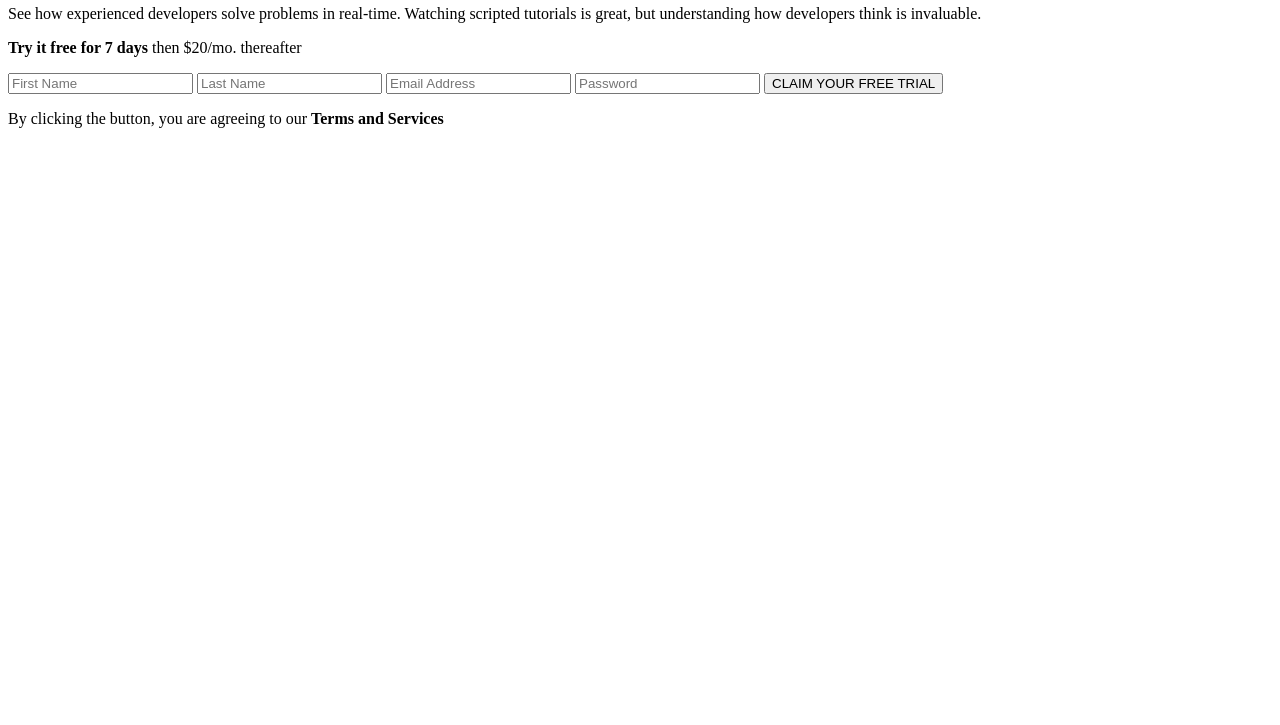
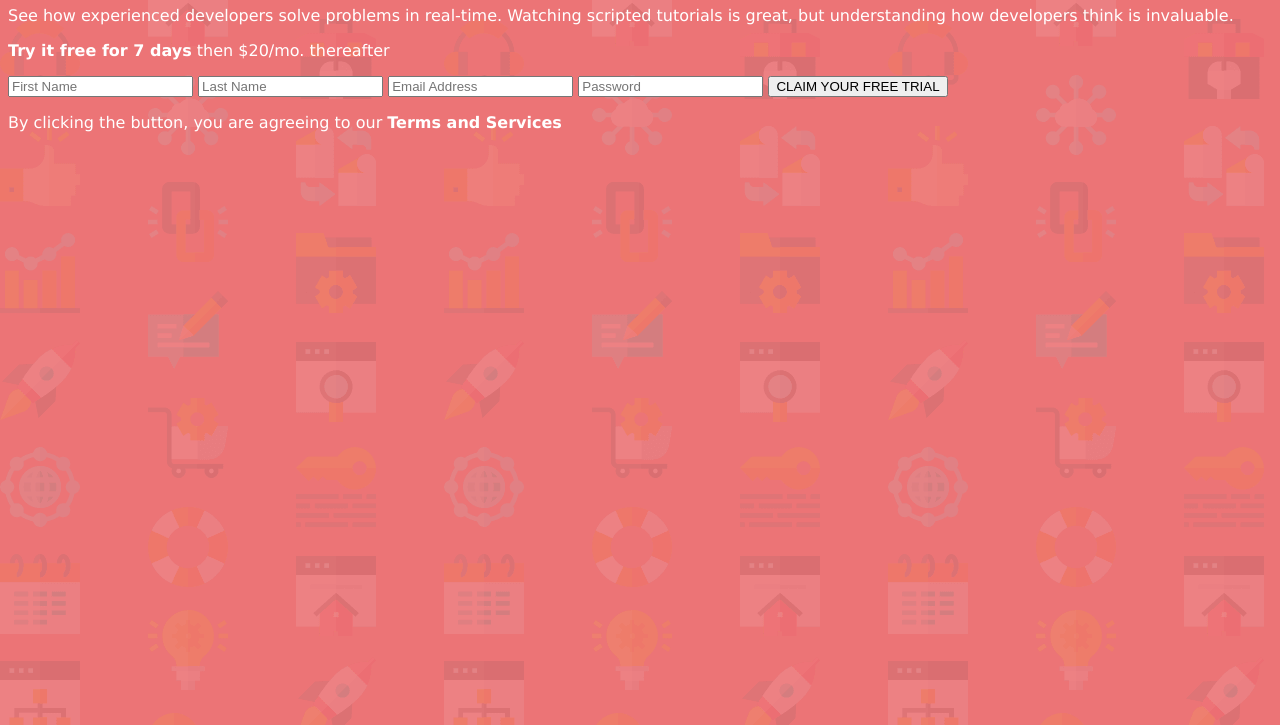
Before and after one commit to warlaur/sign-up-form, a plain HTML site: page index.html in a window 1280 px wide. Shown: the part 75-800 px from the top of the page. Drawn offline with Linux system fonts and the light colour scheme.

Commit message:
initial styles

```diff
--- a/index.html
+++ b/index.html
@@ -5,6 +5,7 @@
       <meta http-equiv="X-UA-Compatible" content="IE=edge">
       <meta name="viewport" content="width=device-width, initial-scale=1.0">
       <title>Sign up form</title>
+      <link rel="stylesheet" href="./styles.css" />
     </head>
     <body>
         <div>
--- /dev/null
+++ b/styles.css
@@ -0,0 +1,6 @@
+body {
+    background-color: #ec7476 ;
+    background-image: url("./images/bg-intro-desktop.png");
+    color: white;
+    font-family:Verdana, Geneva, Tahoma, sans-serif;
+}
```
Also changed, not shown: images/bg-intro-desktop.png (added).
